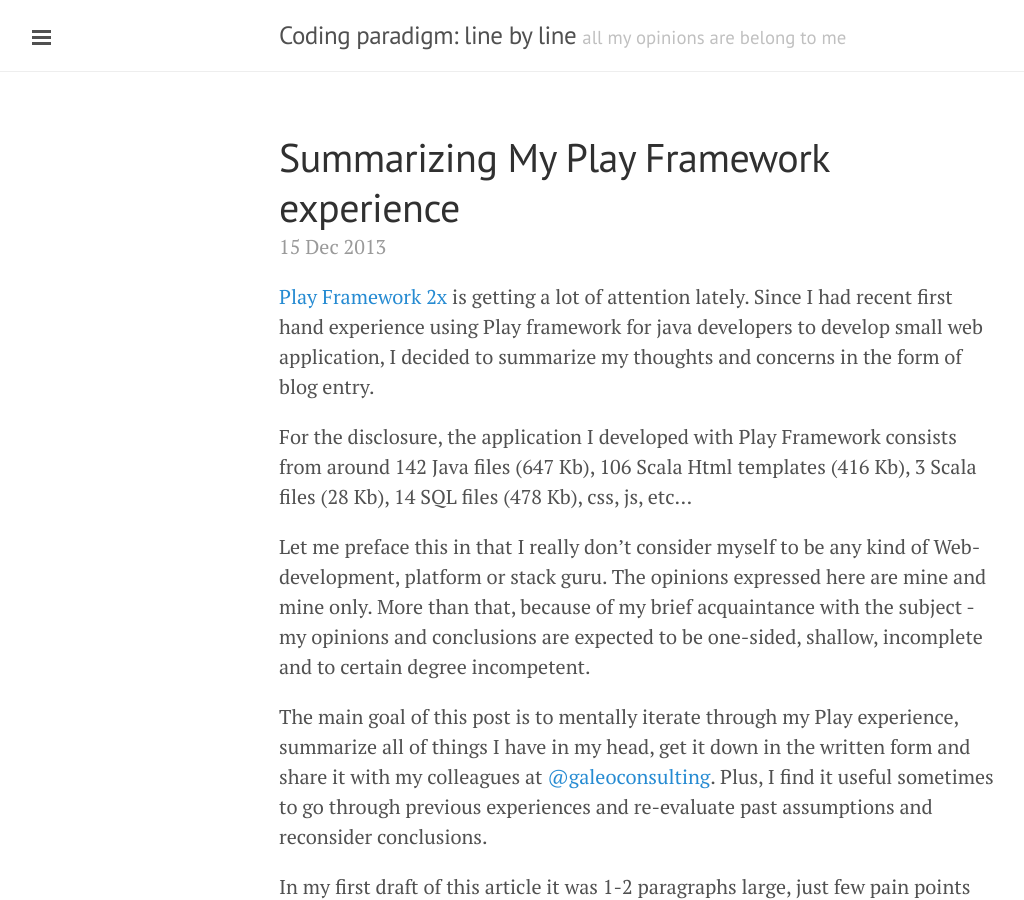
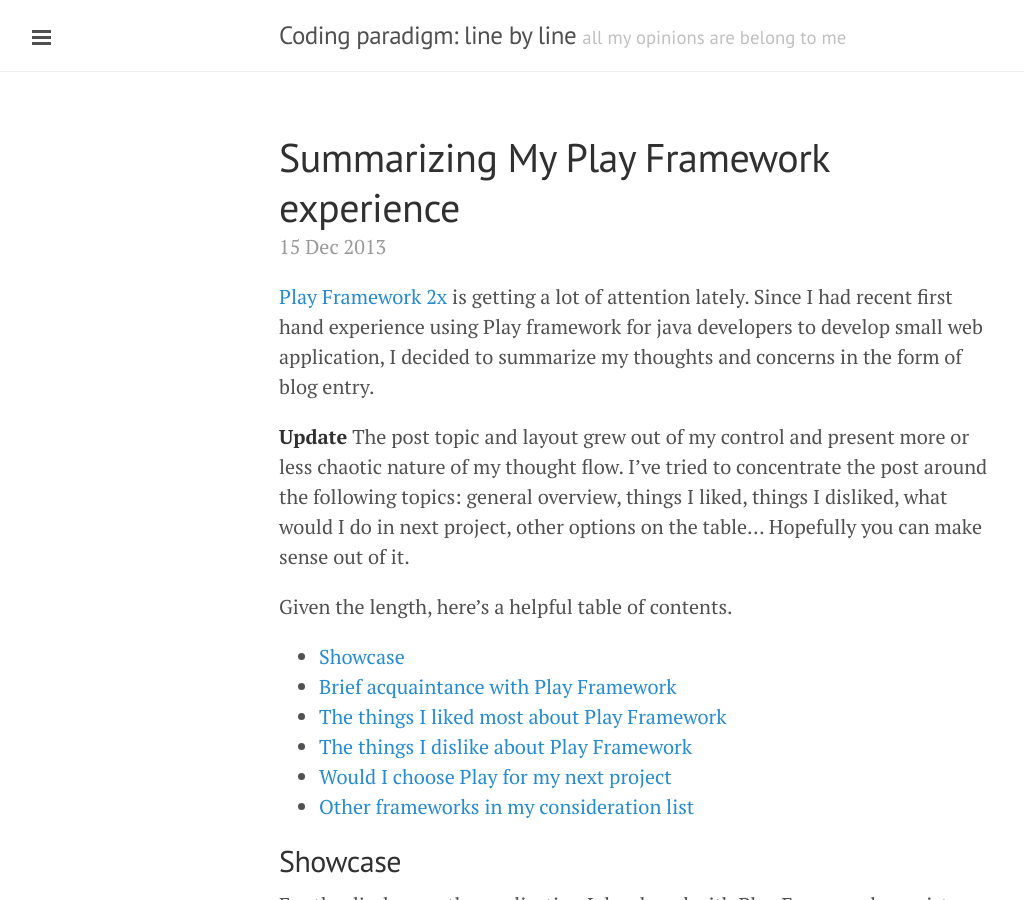
Before and after one commit to leonardinius/leonardinius.github.io, a Jekyll site: the page built from _posts/2013-12-15-summarizing-my-play-framework-experience.md, in a window 1280 px wide and 900 px high. Shown: the whole window, without its empty margins (1-1025 px from the left). Built offline with Jekyll 4.4.1, drawn with Linux system fonts in a browser that asks for light colours; Markdown is read by kramdown in place of the engine named in the settings; comment, search, counter and statistics services are not loaded.

Commit message:
Play article beautified

```diff
--- a/_posts/2013-12-15-summarizing-my-play-framework-experience.md
+++ b/_posts/2013-12-15-summarizing-my-play-framework-experience.md
@@ -6,6 +6,23 @@
 [Play Framework 2x] [1] is getting a lot of attention lately. Since I had recent first hand experience using Play
 framework for java developers to develop small web application, I decided to summarize my thoughts and concerns in
 the form of blog entry.
+
+**Update** The post topic and layout grew out of my control and present more or
+less chaotic nature of my thought flow. I've tried to concentrate the post
+around the following topics: general overview, things I liked, things I disliked,
+what would I do in next project, other options on the table...
+Hopefully you can make sense out of it.
+
+Given the length, here's a helpful table of contents.
+
+ - [Showcase](#showcase)
+ - [Brief acquaintance with Play Framework](#brief-acquaintance-with-play-framework)
+ - [The things I liked most about Play Framework](#the-things-i-liked-most-about-play-framework)
+ - [The things I dislike about Play Framework](#the-things-i-dislike-about-play-framework)
+ - [Would I choose Play for my next project](#would-i-choose-play-for-my-next-project)
+ - [Other frameworks in my consideration list](#other-frameworks-in-my-consideration-list)
+
+## Showcase ##
 
 For the disclosure, the application I developed with Play Framework consists from around 142 Java files (647 Kb),
 106 Scala Html templates (416 Kb), 3 Scala files (28 Kb), 14 SQL files (478 Kb), css, js, etc...
@@ -286,7 +303,7 @@
 I am Ok to recommend Play to develop small replace-able non-critical application /  micro-service / set of Akka actors
 or whatever small and requiring high-throughput and low-latency.
 
-## Other frameworks in my consideration list
+## Other frameworks in my consideration list ##
 
 Here is the list of frameworks I might consider to develop my next small experimental project (the list is in the
 order of appeal):
```
